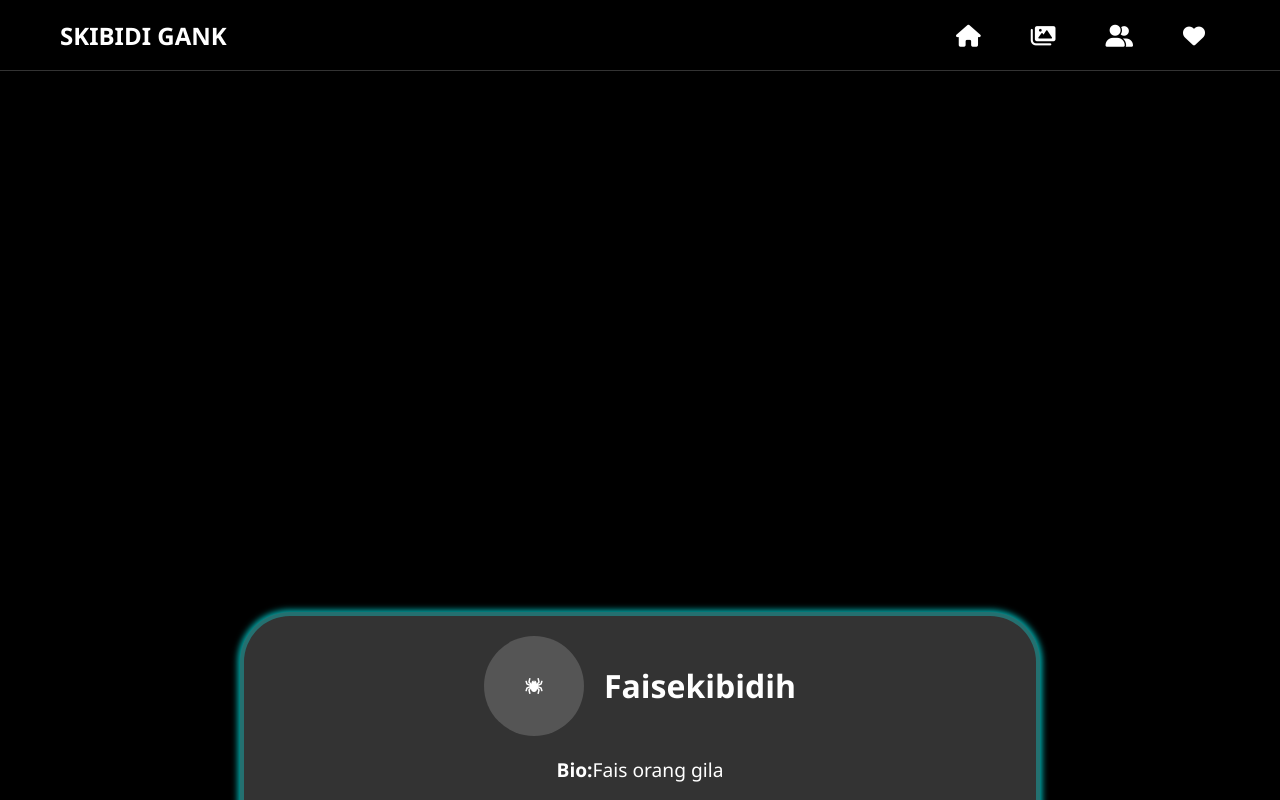
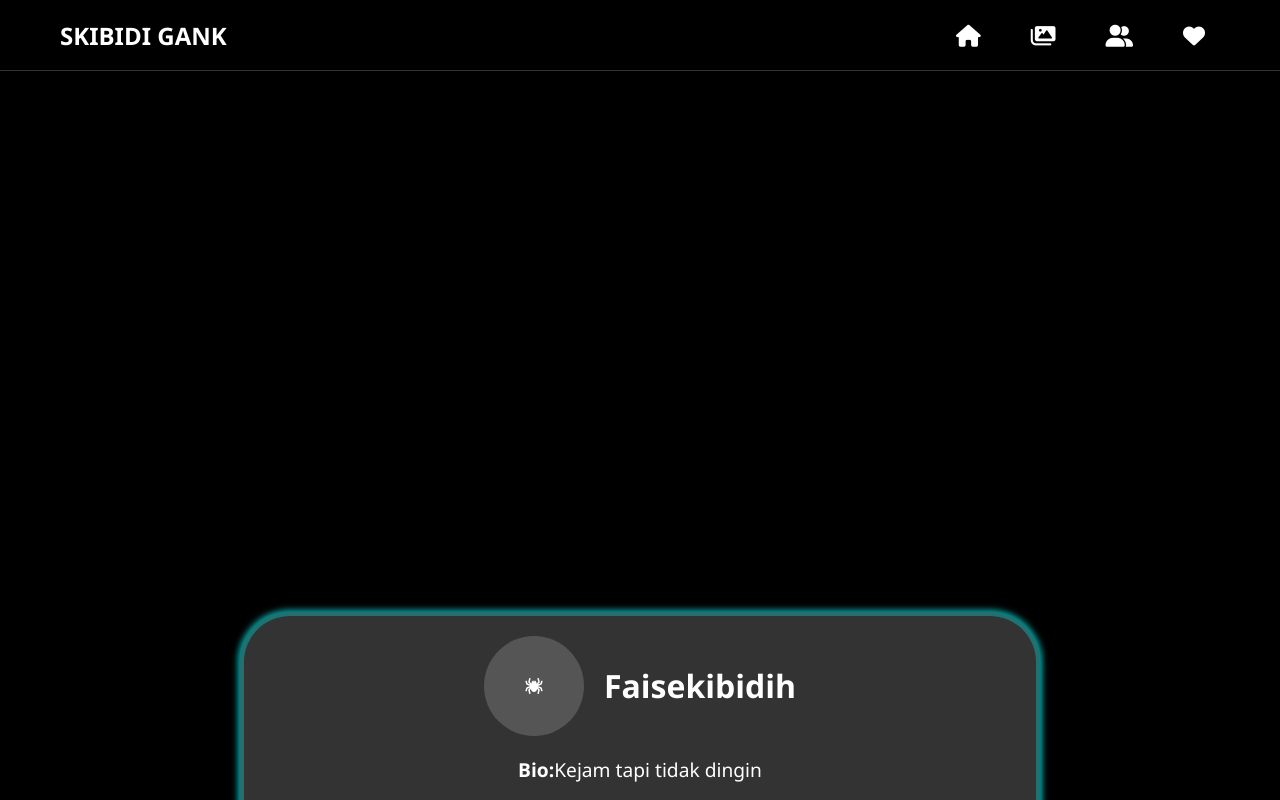
Before and after one commit to rapirawr/skibidigank.github.io, a plain HTML site: page Faisekibidih.html in a window 1280 px wide. Shown: the top 800 px of the page. Drawn offline with Linux system fonts and the light colour scheme.

Commit message:
Update Faisekibidih.html

```diff
--- a/Faisekibidih.html
+++ b/Faisekibidih.html
@@ -28,7 +28,7 @@
             <h1 class="profile-name">Faisekibidih</h1>
         </div>
         <div class="profile-info">
-            <p><strong>Bio:</strong>Fais orang gila</p>
+            <p><strong>Bio:</strong>Kejam tapi tidak dingin</p>
         </div>
         <div class="social-media">
             <a href="https://www.instagram.com/pais.adhyst_" target="_blank" aria-label="Instagram Faisekibidih" class="social-link"><i class="fab fa-instagram"></i></a>
```
